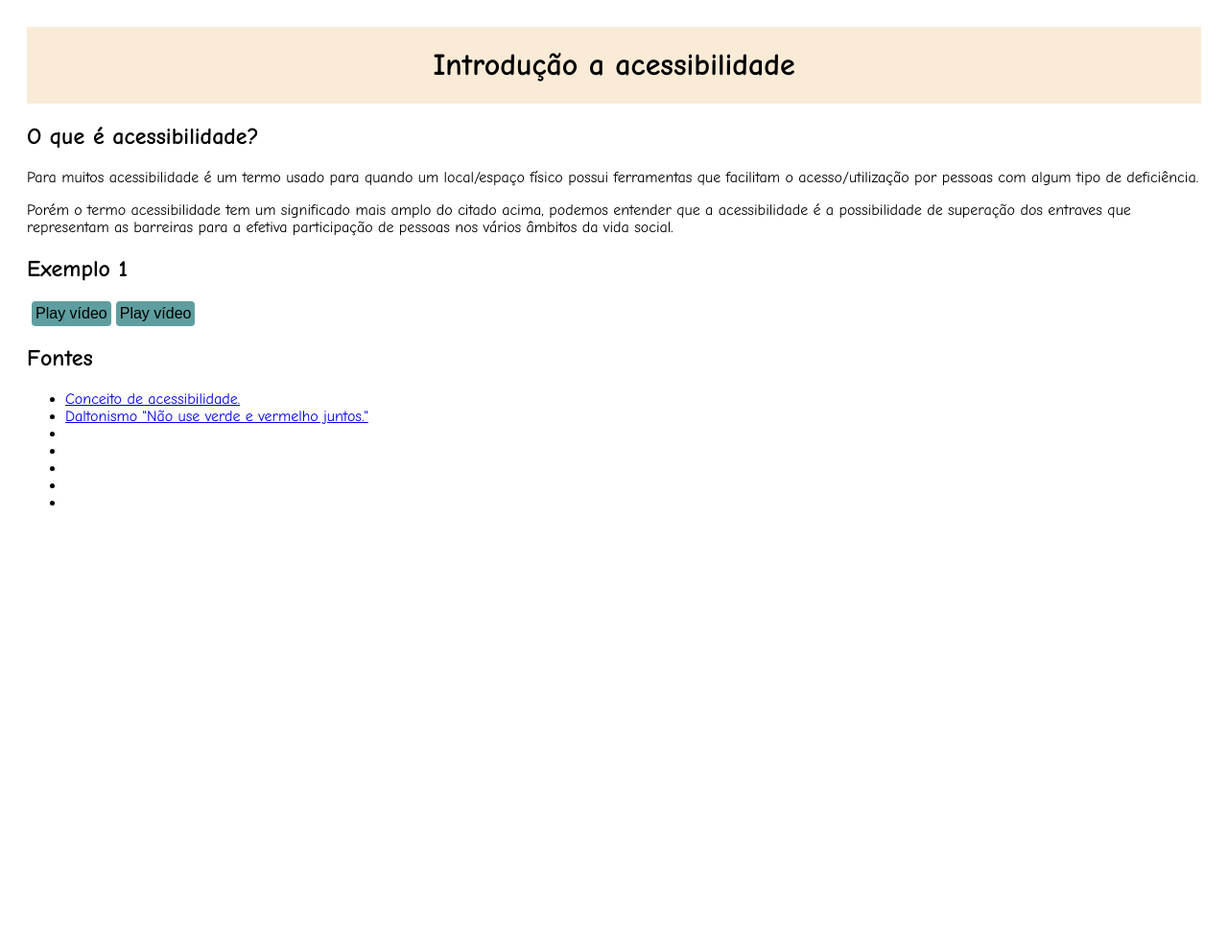
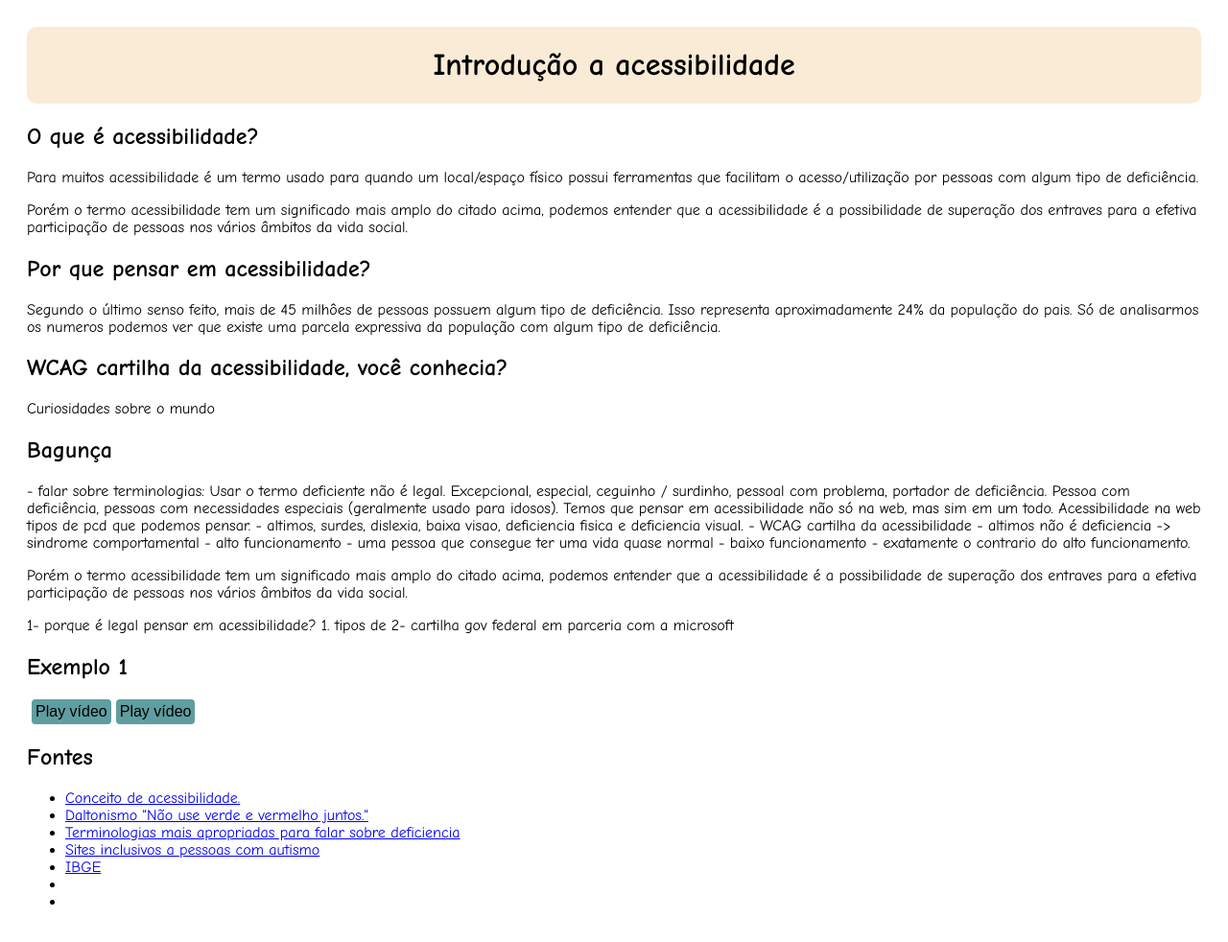
Before and after one commit to tiagodesouzasantos/acessibilidade, a plain HTML site: page index.html in a window 1280 px wide. Shown: the whole page at 96% size. Before the commit the page ends 800 px from the top, so only its background shows below. Drawn offline with Linux system fonts and the light colour scheme.

Commit message:
chore(acessibilidade): organizando ideias

```diff
--- a/assets/header.css
+++ b/assets/header.css
@@ -3,4 +3,5 @@
     align-items: center;
     justify-content: center;
     background-color: antiquewhite;
+    border-radius: 10px;
 }
--- a/index.html
+++ b/index.html
@@ -23,8 +23,55 @@
 					possui ferramentas que facilitam o acesso/utilização por pessoas com algum tipo de deficiência.
 				</p>
 				<p>Porém o termo acessibilidade tem um significado mais amplo do citado acima, podemos entender que a acessibilidade
-					é a possibilidade de superação dos entraves que representam as barreiras para a efetiva participação de pessoas nos vários âmbitos da vida social.
+					é a possibilidade de superação dos entraves para a efetiva participação de pessoas nos vários âmbitos da vida social.
 				</p>
+			</article>
+			<article>
+				<h2>Por que pensar em acessibilidade?</h2>
+				<p>
+					Segundo o último senso feito, mais de 45 milhôes de pessoas possuem algum tipo de deficiência.
+					Isso representa aproximadamente 24% da população do pais.
+					Só de analisarmos os numeros podemos ver que existe uma parcela expressiva da população com algum tipo de deficiência.
+				</p>
+			</article>
+			<article>
+				<h2>WCAG cartilha da acessibilidade, você conhecia?</h2>
+				<p>
+					Curiosidades sobre o mundo
+				</p>
+			</article>
+		</section>
+		<section>
+			<article>
+				<h2>Bagunça</h2>
+				<div>
+					<p>
+						- falar sobre terminologias: Usar o termo deficiente não é legal.
+						Excepcional, especial, ceguinho / surdinho, pessoal com problema, portador de deficiência.
+						Pessoa com deficiência, pessoas com necessidades especiais (geralmente usado para idosos).
+
+						Temos que pensar em acessibilidade não só na web, mas sim em um todo.
+
+						Acessibilidade na web tipos de pcd que podemos pensar.
+						- altimos, surdes, dislexia, baixa visao, deficiencia fisica e deficiencia visual.
+
+						- WCAG cartilha da acessibilidade
+
+						- altimos não é deficiencia -> sindrome comportamental
+						- alto funcionamento
+						- uma pessoa que consegue ter uma vida quase normal
+
+						- baixo funcionamento
+						- exatamente o contrario do alto funcionamento.
+					</p>
+					<p>Porém o termo acessibilidade tem um significado mais amplo do citado acima, podemos entender que a acessibilidade
+						é a possibilidade de superação dos entraves para a efetiva participação de pessoas nos vários âmbitos da vida
+						social.
+					</p>
+					1- porque é legal pensar em acessibilidade?
+					1. tipos de
+					2- cartilha gov federal em parceria com a microsoft
+				</div>
 			</article>
 		</section>
 		<section>
@@ -40,11 +87,28 @@
 	<footer>
 		<h2>Fontes</h2>
 		<ul>
-			<li><a href="https://www.ufc.br/acessibilidade/conceito-de-acessibilidade">Conceito de acessibilidade.</a></li>
-			<li><a href="https://www.tableau.com/pt-br/about/blog/examining-data-viz-rules-dont-use-red-green-together">Daltonismo "Não use verde e vermelho juntos."</a></li>
-			<li><a href=""></a></li>
-			<li><a href=""></a></li>
-			<li><a href=""></a></li>
+			<li>
+				<a href="https://www.ufc.br/acessibilidade/conceito-de-acessibilidade"
+					title="Site da universidade federal do ceará onde há a explicação do conceito de acessibilidade"
+				>Conceito de acessibilidade.</a>
+			</li>
+			<li>
+				<a href="https://www.tableau.com/pt-br/about/blog/examining-data-viz-rules-dont-use-red-green-together"
+					title="Artigo do blog tableu que fala sobre como cores e daltonismo">
+					Daltonismo "Não use verde e vermelho juntos."</a>
+				</li>
+			<li>
+				<a href="https://desculpenaoouvi.com.br/terminologias-atuais-para-falar-sobre-deficiencia/"
+				title="Artigo do blog 'desculpa eu não ouvi' que fala sobre terminologias para falar sobre deficiencia">
+				Terminologias mais apropriadas para falar sobre deficiencia
+			</a>
+			</li>
+			<li>
+				<a href="https://gaia.wiki.br/" title="Site com dicas para o desenvolvimento de sites mais inclusivos para autistas">
+					Sites inclusivos a pessoas com autismo
+				</a>
+			</li>
+			<li><a href="https://educa.ibge.gov.br/jovens/conheca-o-brasil/populacao/20551-pessoas-com-deficiencia.html#:~:text=Considerando%20somente%20os%20que%20possuem,corresponde%20a%206%2C7%25%20da">IBGE</a></li>
 			<li><a href=""></a></li>
 			<li><a href=""></a></li>
 		</ul>
```
